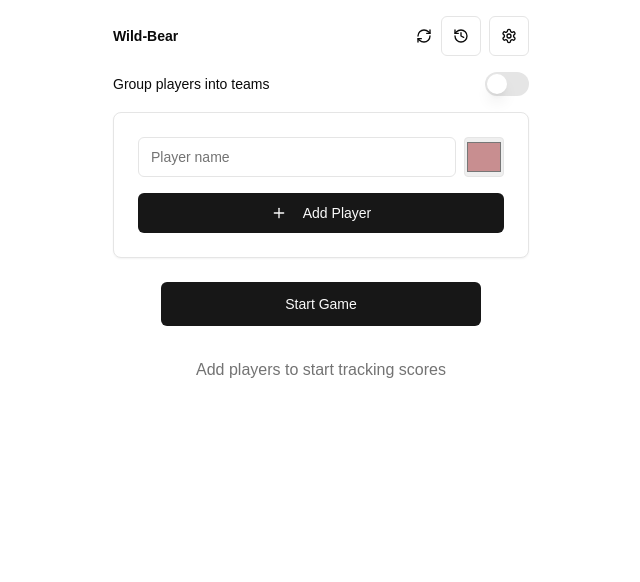
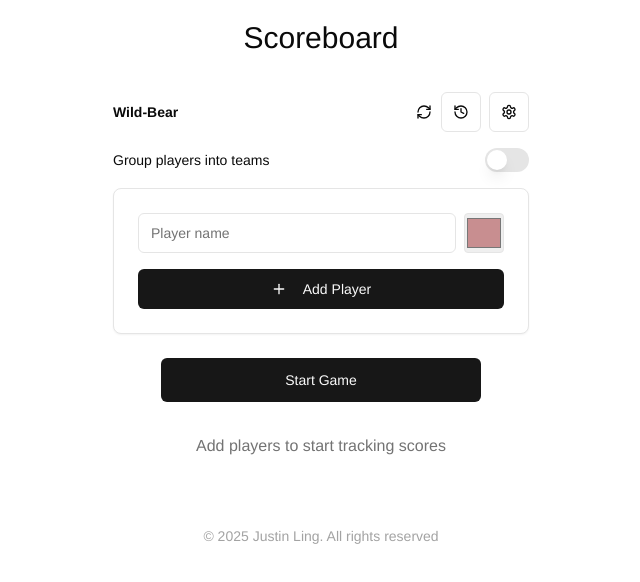
Before and after one commit to diakonos/game-scoreboard, a Next.js app: page / in a window 1280 px wide. Shown: the top 582 px of the page, without its empty margins (319-959 px from the left). Built offline with nearby package versions, Linux system fonts and the light colour scheme.

Commit message:
add header and footer

```diff
--- a/app/globals.css
+++ b/app/globals.css
@@ -3,7 +3,7 @@
 @tailwind utilities;
 
 body {
-  font-family: Arial, Helvetica, sans-serif;
+  font-family: Helvetica, Arial, sans-serif;
 }
 
 @layer utilities {
--- a/app/layout.tsx
+++ b/app/layout.tsx
@@ -14,7 +14,14 @@ export default function RootLayout({
 }>) {
   return (
     <html lang="en">
-      <body>{children}</body>
+      <head>
+        <script defer src="https://cloud.umami.is/script.js" data-website-id="dba2183e-32b7-4fda-832c-653c1ffe1818"></script>
+      </head>
+      <body>
+        <h1 className='text-3xl font-medium text-center mt-5 mb-5'>Scoreboard</h1>
+        {children}
+        <footer className='text-sm text-center mb-5 mt-5 text-neutral-400'>&copy; {new Date().getFullYear()} Justin Ling. All rights reserved</footer>
+      </body>
     </html>
   )
 }
--- a/app/page.tsx
+++ b/app/page.tsx
@@ -422,7 +422,7 @@ export default function ScoreTracker() {
   }
 
   const getPlayerTeam = (player: Player) => {
-    const team = teams.find((t) => t.id === player.team) || { color: "#000000" }
+    const team = teams.find((t) => t.id === player.team) || { color: player.color }
     return team
   }
 
@@ -565,7 +565,10 @@ export default function ScoreTracker() {
                             {playersByTeam["no-team"]?.map((player) => (
                               <tr key={player.id} className="border-b">
                                 <td className="p-2 flex items-center">
-                                  <div className="w-3 h-3 rounded-full mr-2 bg-gray-400"></div>
+                                  <div
+                                    className="w-3 h-3 rounded-full mr-2"
+                                    style={{ backgroundColor: player.color }}
+                                  ></div>
                                   {player.name}
                                 </td>
                                 {Array.from({ length: Math.max(settings.currentRound, 1) }, (_, i) => (
@@ -760,7 +763,10 @@ export default function ScoreTracker() {
                                               (player) => (
                                                 <tr key={player.id} className="border-b">
                                                   <td className="p-2 flex items-center">
-                                                    <div className="w-3 h-3 rounded-full mr-2 bg-gray-400"></div>
+                                                    <div
+                                                      className="w-3 h-3 rounded-full mr-2"
+                                                      style={{ backgroundColor: player.color }}
+                                                    ></div>
                                                     {player.name}
                                                   </td>
                                                   {Array.from(
@@ -781,15 +787,14 @@ export default function ScoreTracker() {
                                       )
                                     } else {
                                       return sortedGamePlayers.map((player) => {
-                                        const team = game.teams?.find((t) => t.id === player.team) || {
-                                          color: "#000000",
-                                        }
+                                        const team = game.teams?.find((t) => t.id === player.team)
+                                        const displayColor = team ? team.color : player.color
                                         return (
                                           <tr key={player.id} className="border-b">
                                             <td className="p-2 flex items-center">
                                               <div
                                                 className="w-3 h-3 rounded-full mr-2"
-                                                style={{ backgroundColor: team.color }}
+                                                style={{ backgroundColor: displayColor }}
                                               ></div>
                                               {player.name}
                                             </td>
@@ -954,6 +959,12 @@ export default function ScoreTracker() {
           {settings.enableTeams && (
             <Card className="mb-4">
               <CardContent className="pt-6">
+                <form
+                  onSubmit={(e) => {
+                    e.preventDefault()
+                    addTeam()
+                  }}
+                >
                   <div className="space-y-4">
                     <div className="space-y-2">
                       <Label>Add New Team</Label>
@@ -970,7 +981,7 @@ export default function ScoreTracker() {
                           className="w-10 h-10 rounded border cursor-pointer"
                         />
                       </div>
-                    <Button onClick={addTeam} className="w-full">
+                      <Button type="submit" className="w-full">
                         <Plus className="mr-2 h-4 w-4" /> Add Team
                       </Button>
                     </div>
@@ -1003,6 +1014,7 @@ export default function ScoreTracker() {
                       </div>
                     )}
                   </div>
+                </form>
               </CardContent>
             </Card>
           )}
--- a/styles/globals.css
+++ b/styles/globals.css
@@ -3,7 +3,7 @@
 @tailwind utilities;
 
 body {
-  font-family: Arial, Helvetica, sans-serif;
+  font-family: Helvetica, Arial, sans-serif;
 }
 
 @layer utilities {
```
Lines whose indentation alone changed are shown as unchanged.
